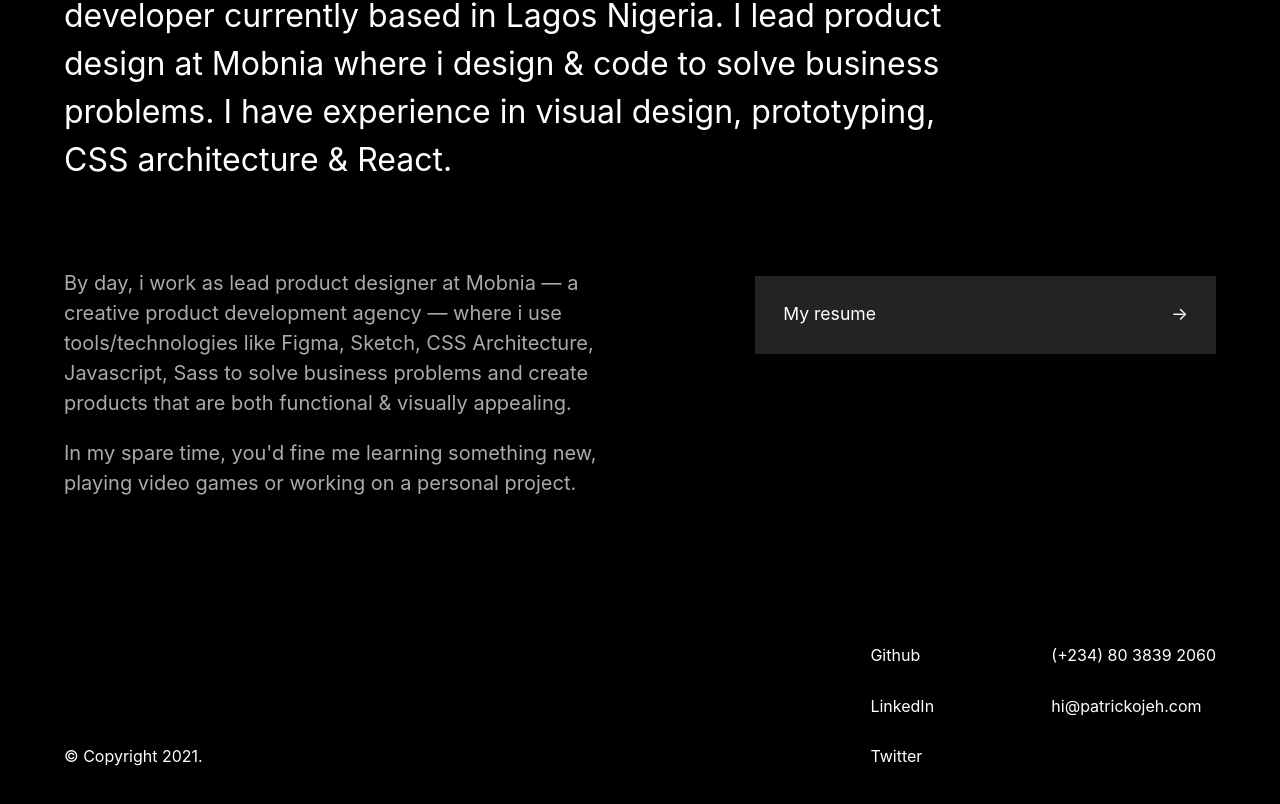
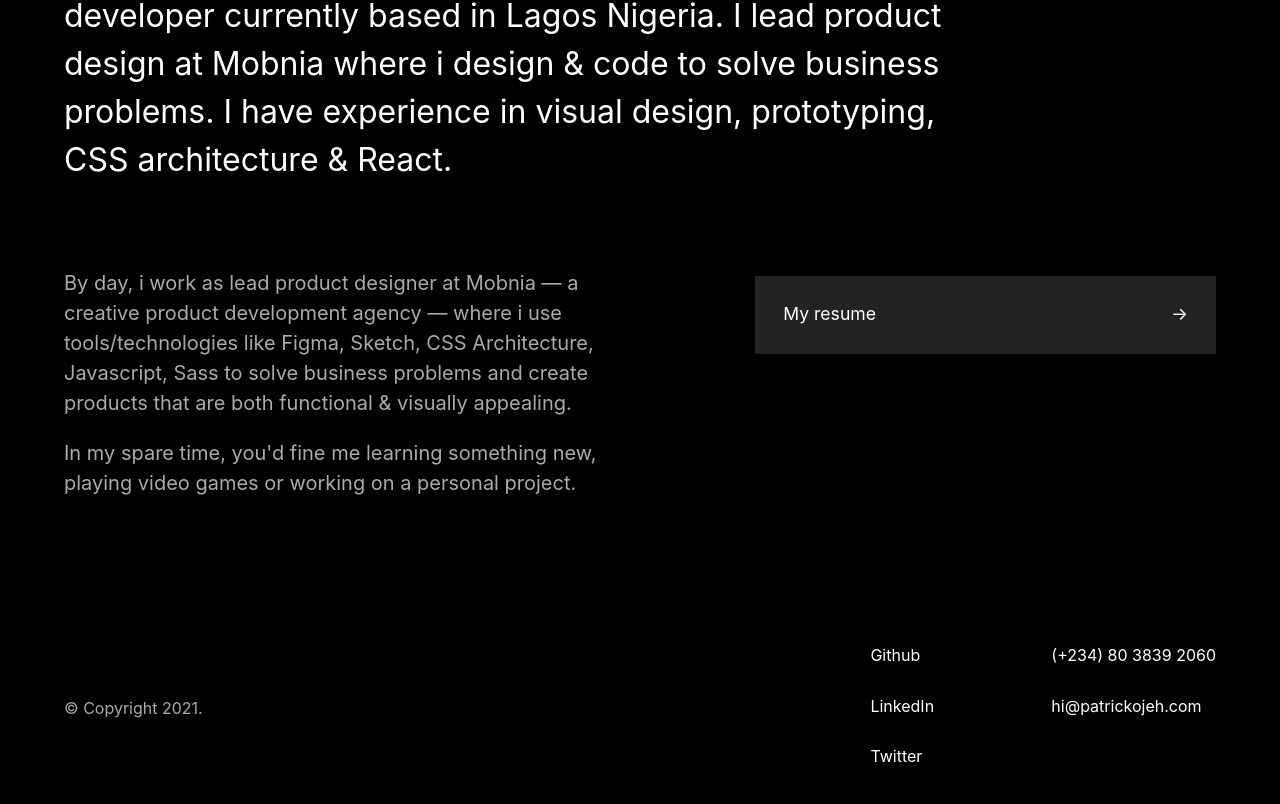
Before and after one commit to patrickojeh/portfolio, a React (Create React App) app: page / in a window 1280 px wide. Shown: the part 330-1134 px from the top of the page. Built offline with nearby package versions, Linux system fonts and the light colour scheme.

Commit message:
footer padding

```diff
--- a/src/components/Layout/Footer.js
+++ b/src/components/Layout/Footer.js
@@ -6,7 +6,7 @@ const Footer = () => {
     <div className="mw9 ph5-l ph4-ns ph35 center pt6 pb5-l">
       <div className="flex items-end-l justify-between-l flex-row-l flex-column-l flex-column-reverse pb2">
         <div className="pt0-l pt5 flex flex-column-l flex-row justify-between">
-          <div className="pt3">© Copyright 2021.</div>
+          <p className="pb4">© Copyright 2021.</p>
         </div>
         <div className="w-30-l w5-m flex justify-between-l flex-row-l flex-column">
           <ol className="list pa0 ma0">
@@ -25,7 +25,7 @@ const Footer = () => {
               <a href="tel:+2348038392060">(+234) 80 3839 2060</a>
               </li>
             <li className="mt4">
-            <a href="mailto:hi@patrickojeh.com">hi@patrickojeh.com</a>
+              <a href="mailto:hi@patrickojeh.com">hi@patrickojeh.com</a>
             </li>
           </ol>
         </div>
```
